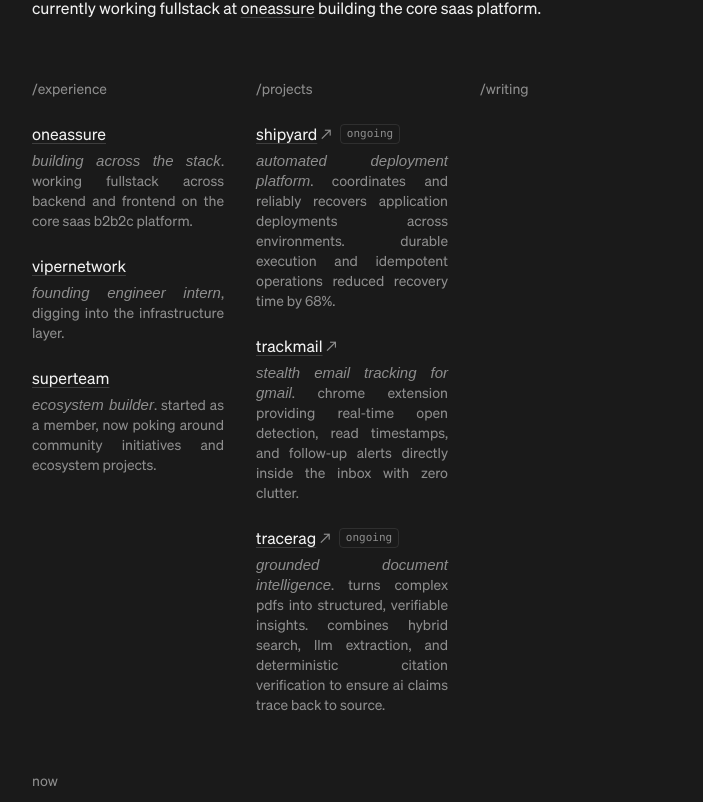
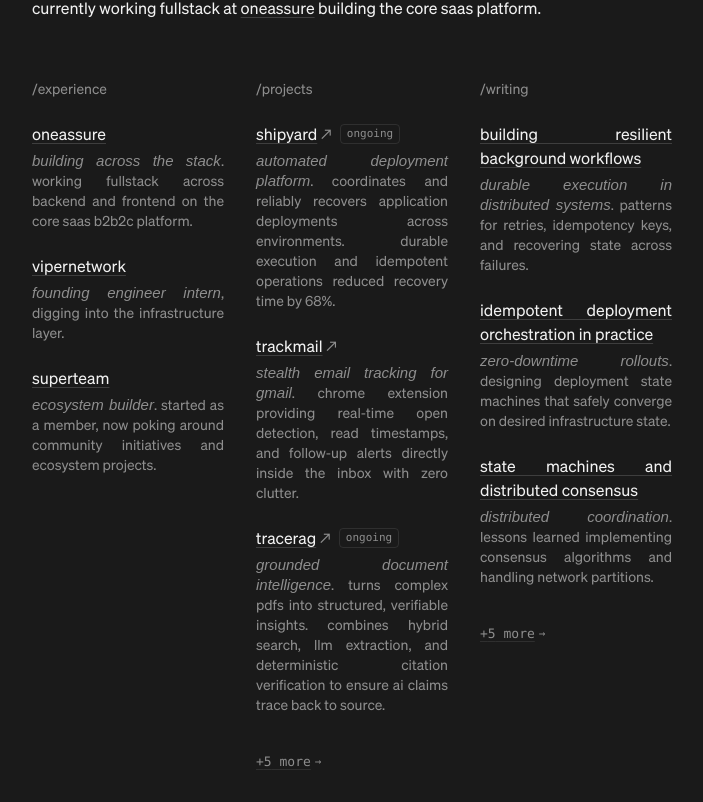
Before and after one commit to bharathkumaarr/v3, a Next.js app: page / in a window 1280 px wide. Shown: the part 258-1060 px from the top of the page, without its empty margins (288-991 px from the left). Built offline with nearby package versions, Linux system fonts and the light colour scheme; a web font is replaced by a local one.

Commit message:
add featured writing and +5 more counters to projects and writing columns

```diff
--- a/src/components/sections/stack-columns.tsx
+++ b/src/components/sections/stack-columns.tsx
@@ -1,5 +1,11 @@
 import Link from "next/link";
-import { experience, projects } from "@/content/site";
+import {
+  experience,
+  projects,
+  allProjects,
+  featuredWriting,
+  allWritingPosts,
+} from "@/content/site";
 import { FormattedText } from "@/components/ui/formatted-text";
 
 type ColumnHeaderProps = {
@@ -30,6 +36,9 @@
 }
 
 export function StackColumns() {
+  const remainingProjects = allProjects.length - projects.length;
+  const remainingWriting = allWritingPosts.length - featuredWriting.length;
+
   return (
     <div className="grid grid-cols-1 sm:grid-cols-3 gap-8 mb-14">
       {/* Column 1: experience */}
@@ -103,12 +112,67 @@
               </p>
             </div>
           ))}
+
+          {remainingProjects > 0 && (
+            <div className="pt-2">
+              <Link
+                href="/projects"
+                className="group inline-flex items-center text-[13px] font-mono text-neutral-6 hover:text-neutral-8 hover:transition-colors hover:duration-150"
+              >
+                <span className="underline decoration-1 underline-offset-[3px] decoration-neutral-4/60 group-hover:decoration-neutral-8 group-hover:transition-[text-decoration-color] group-hover:duration-150">
+                  +{remainingProjects} more
+                </span>
+                <span className="ml-1 text-[11px] select-none no-underline inline-block group-hover:transition-transform group-hover:duration-150 group-hover:translate-x-0.5">
+                  →
+                </span>
+              </Link>
+            </div>
+          )}
         </div>
       </div>
 
       {/* Column 3: writing */}
       <div className="w-full sm:w-[192px]">
         <ColumnHeader href="/writing" title="writing" badge="view all" />
+        <div className="space-y-6">
+          {featuredWriting.map((item) => (
+            <div key={item.title} className="min-h-[84px] text-justify">
+              <div className="flex items-center">
+                <a
+                  href={item.href || "#"}
+                  className="text-[16px] leading-[24px] text-neutral-8 underline decoration-1 underline-offset-[3px] decoration-neutral-4 hover:decoration-neutral-8 hover:transition-[text-decoration-color] hover:duration-150"
+                >
+                  {item.title}
+                </a>
+              </div>
+              {item.description ? (
+                <p className="text-[14px] leading-[20px] text-neutral-6 mt-1 text-justify [text-align-last:left]">
+                  <FormattedText>{item.description}</FormattedText>
+                </p>
+              ) : (
+                <span className="text-[13px] leading-[20px] text-neutral-6 tabular-nums font-mono block mt-1">
+                  {item.date}
+                </span>
+              )}
+            </div>
+          ))}
+
+          {remainingWriting > 0 && (
+            <div className="pt-2">
+              <Link
+                href="/writing"
+                className="group inline-flex items-center text-[13px] font-mono text-neutral-6 hover:text-neutral-8 hover:transition-colors hover:duration-150"
+              >
+                <span className="underline decoration-1 underline-offset-[3px] decoration-neutral-4/60 group-hover:decoration-neutral-8 group-hover:transition-[text-decoration-color] group-hover:duration-150">
+                  +{remainingWriting} more
+                </span>
+                <span className="ml-1 text-[11px] select-none no-underline inline-block group-hover:transition-transform group-hover:duration-150 group-hover:translate-x-0.5">
+                  →
+                </span>
+              </Link>
+            </div>
+          )}
+        </div>
       </div>
     </div>
   );
--- a/src/content/site.ts
+++ b/src/content/site.ts
@@ -39,6 +39,8 @@
   title: string;
   date: string;
   href: string;
+  description?: string;
+  featured?: boolean;
 };
 
 export type WritingGroup = {
@@ -52,14 +54,21 @@
 
 export const projectGroups: ProjectGroup[] = projectsData;
 
-// Flattened featured projects for the homepage column
-export const projects: ProjectItem[] = projectsData.flatMap((group) =>
-  group.projects
-    .filter((p) => p.featured ?? true)
-    .map((p) => ({
-      ...p,
-      icon: ("icon" in p && typeof p.icon === "string" ? p.icon : "") || "/icons/shipyard.svg",
-    }))
+// All projects flattened
+export const allProjects: ProjectItem[] = projectsData.flatMap((group) =>
+  group.projects.map((p) => ({
+    ...p,
+    icon: ("icon" in p && typeof p.icon === "string" ? p.icon : "") || "/icons/shipyard.svg",
+  }))
 );
 
+// Flattened featured projects for the homepage column
+export const projects: ProjectItem[] = allProjects.filter((p) => p.featured ?? true);
+
 export const writingEntries: WritingGroup[] = writingData;
+
+// All writing posts flattened
+export const allWritingPosts: WritingPost[] = writingData.flatMap((group) => group.posts);
+
+// Featured writing posts for the homepage column
+export const featuredWriting: WritingPost[] = allWritingPosts.filter((p) => p.featured ?? false);
--- a/src/content/writing.json
+++ b/src/content/writing.json
@@ -4,13 +4,17 @@
     "posts": [
       {
         "title": "building resilient background workflows",
+        "description": "*durable execution in distributed systems*. patterns for retries, idempotency keys, and recovering state across failures.",
         "date": "28/09",
-        "href": "#"
+        "href": "#",
+        "featured": true
       },
       {
         "title": "idempotent deployment orchestration in practice",
+        "description": "*zero-downtime rollouts*. designing deployment state machines that safely converge on desired infrastructure state.",
         "date": "14/04",
-        "href": "#"
+        "href": "#",
+        "featured": true
       }
     ]
   },
@@ -19,18 +23,22 @@
     "posts": [
       {
         "title": "state machines and distributed consensus",
+        "description": "*distributed coordination*. lessons learned implementing consensus algorithms and handling network partitions.",
         "date": "12/11",
-        "href": "#"
+        "href": "#",
+        "featured": true
       },
       {
         "title": "deterministic verification in llm pipelines",
         "date": "27/08",
-        "href": "#"
+        "href": "#",
+        "featured": false
       },
       {
         "title": "subtle micro-interactions in web design",
         "date": "19/03",
-        "href": "#"
+        "href": "#",
+        "featured": false
       }
     ]
   },
@@ -40,12 +48,20 @@
       {
         "title": "crafting interfaces that feel physical",
         "date": "24/10",
-        "href": "#"
+        "href": "#",
+        "featured": false
       },
       {
         "title": "performance considerations in webgl shaders",
         "date": "16/05",
-        "href": "#"
+        "href": "#",
+        "featured": false
+      },
+      {
+        "title": "zero-cost abstractions in systems programming",
+        "date": "11/02",
+        "href": "#",
+        "featured": false
       }
     ]
   }
```
